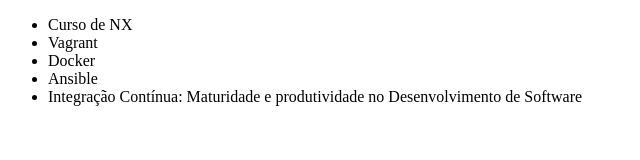
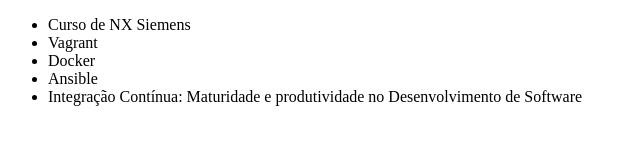
Before and after one commit to CelsoLuiz73/alura-git, a plain HTML site: page index.html in a window 1280 px wide. Shown: the full height of the page, 0-640 px from the left. Drawn offline with Linux system fonts and the light colour scheme.

Commit message:
Adicionado o curso NX Siemens

```diff
--- a/index.html
+++ b/index.html
@@ -6,7 +6,7 @@
 </head>
 <body>
     <ul>
-        <li>Curso de NX</li>
+        <li>Curso de NX Siemens</li>
         <li>Vagrant</li>
         <li>Docker</li>
         <li>Ansible</li>
```
